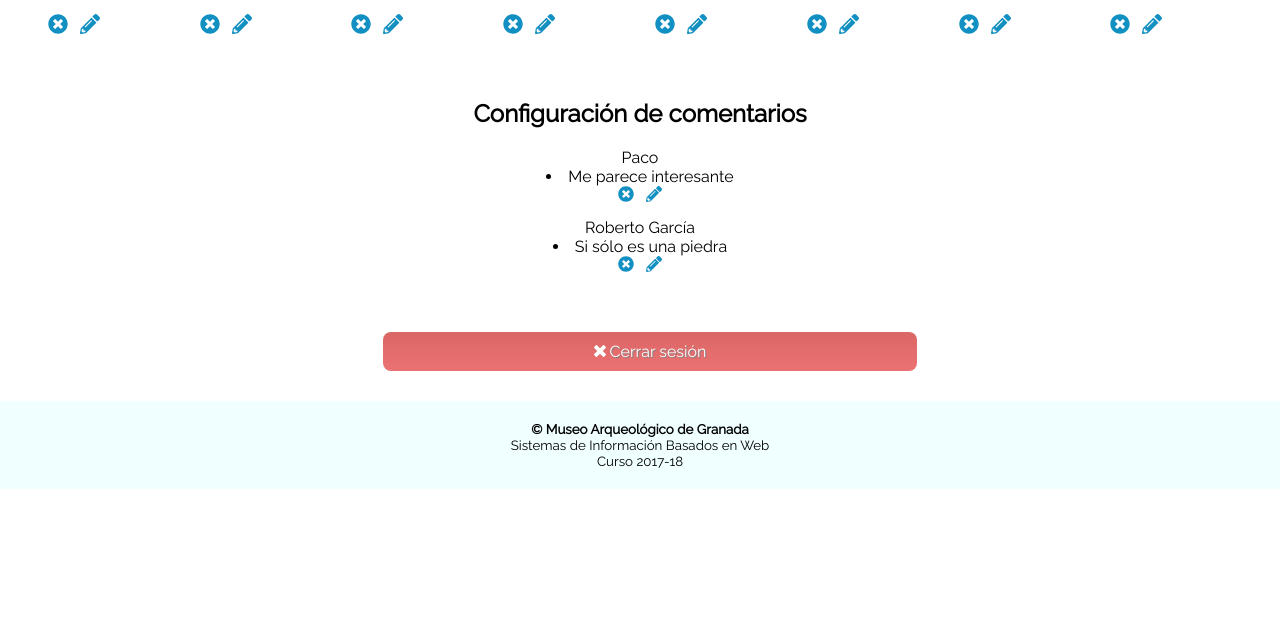
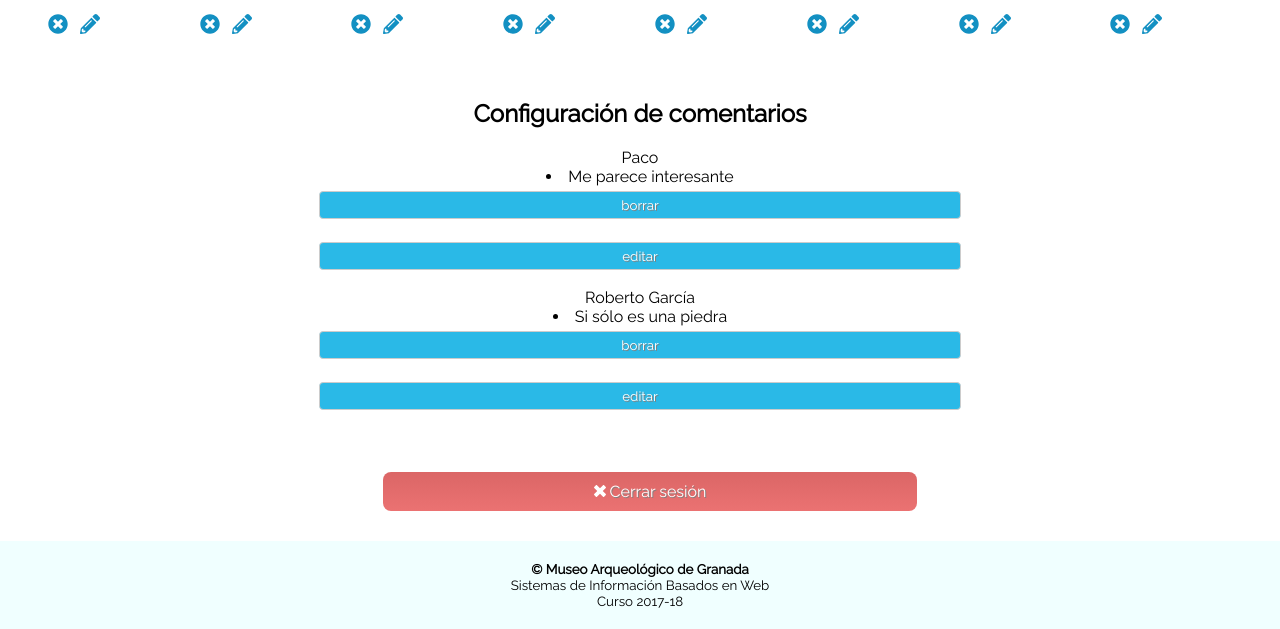
Before and after one commit to JaimeFriass/museo-web, a PHP site: page /panel.php in a window 1280 px wide; the page is wider, and only the part inside the window is pictured. Shown: the part 1473-2102 px from the top of that part. Before the commit the page ends 1962 px from the top of that part, so only its background shows below. Run offline with PHP 8.4, Linux system fonts and the light colour scheme; a user stored in the database is signed in; data comes from the database, SQL or seed files in the repository.

Commit message:
Cambiado editar y borrar comentarios

```diff
--- a/modules/conf_comentarios.php
+++ b/modules/conf_comentarios.php
@@ -1,8 +1,25 @@
 <div id="coments" class="conf_comentarios">
     <h2>Configuración de comentarios</h2>
 
-    <?php $this->mostrarComentarios();?>
+    <?php
+    if(isset($_POST['submit_editar_post'])){
+        $this->editar_comentario($_POST['submit_id'],$_POST['nuevo']);
+    }
 
+     $this->mostrarComentarios();
+
+
+
+    if(isset($_POST['submit_editar'])){
+        $this->mostrar_editar_comentario($_POST['submit_id']);
+
+    }
+
+
+    if(isset($_POST['submit_borrar'])){
+        $this->borrar_comentario($_POST['submit_id']);
+    }
+    ?>
     <!--<div class="borrar_comentario">
         <h4>Borra comentario</h4>
         <form>
@@ -18,4 +35,5 @@
             <input type="submit" value="Cambiar">
         </form>
     </div>-->
+
 </div>
--- a/panel.php
+++ b/panel.php
@@ -175,9 +175,15 @@
                             echo "<li>".$a_res['texto_com']." </li>";
 
 
-                            echo "<form class='herramientas'>";
-                                echo "<a href='modules/borrar_comentario.php?id=".$a_res['id_com']."'><i class='fa fa-times-circle'></i></a>";
-                                echo "<a href='modules/editar_comentario.php?id=".$a_res['id_com']."'><i class='fa fa-pencil-alt '></i></a>";
+                            echo "<form class='herramientas' action='panel.php#coments' method='POST' >";
+                                echo "<input type='submit'name='submit_borrar' value='borrar'>";
+                                echo "<input type='hidden'name='submit_id' value='".$a_res['id_com']."'>";
+
+                            echo "</form>";
+
+                            echo "<form class='herramientas' action='panel.php#coments' method='POST'>";
+                                echo "<input type='submit' name='submit_editar' value='editar'>";
+                                echo "<input type='hidden'name='submit_id' value='".$a_res['id_com']."'>";
                             echo "</form>";
 
                             echo "</div>";
@@ -188,19 +194,31 @@
 
         function borrar_comentario($id){
 
-            $res = mysqli_query( $this->conexion, "DELETE FROM comentarios WHERE id_com = '$id'");
-            echo "<p>borrado</p>";
+            $res = mysqli_query( $this->conexion, "DELETE FROM comentarios WHERE id_com = ".$id);
+            if($res == true)
+                echo "<p>borrado</p>";
+            else
+                echo "<p>NO ESTA BOORADO BOLUDO PELOTUDO</p>";
         }
 
-        function editar_comentario($id){
-            echo "<form action='modificar_comentario' method='POST'>";
-            echo "<input type= 'text' name = 'nuevo' />";
+        function mostrar_editar_comentario($id){
+            echo "<form action='panel.php#coments' method='POST'>";
+            echo "<input type= 'text' name = 'nuevo'/>";
+            echo "<input type = 'submit' name = 'submit_editar_post' value='confirmar'>";
+            echo "<input type = 'hidden' name = 'submit_id' value='".$id."'>";
             echo "</form>";
 
-            $_POST[nuevo] += "Mensaje editado por el moderador";
+        }
 
-            $res = mysqli_query( $this->conexion, "UPDATE comentarios set texto_com = '$_POST[nuevo]' WHERE id_com = '$id' ");
+        function editar_comentario($id,$comentario){
+            $com_edit = $comentario . " .Mensaje editado por el moderador";
 
+            $res = mysqli_query( $this->conexion, "UPDATE comentarios set texto_com = '$com_edit' WHERE id_com = ".$id);
+
+            if($res == true)
+                echo "<p>EDITADO</p>";
+            else
+                echo "<p>NO ESTA EDITADO BOLUDO PELOTUDO</p>";
         }
     }
 
```
